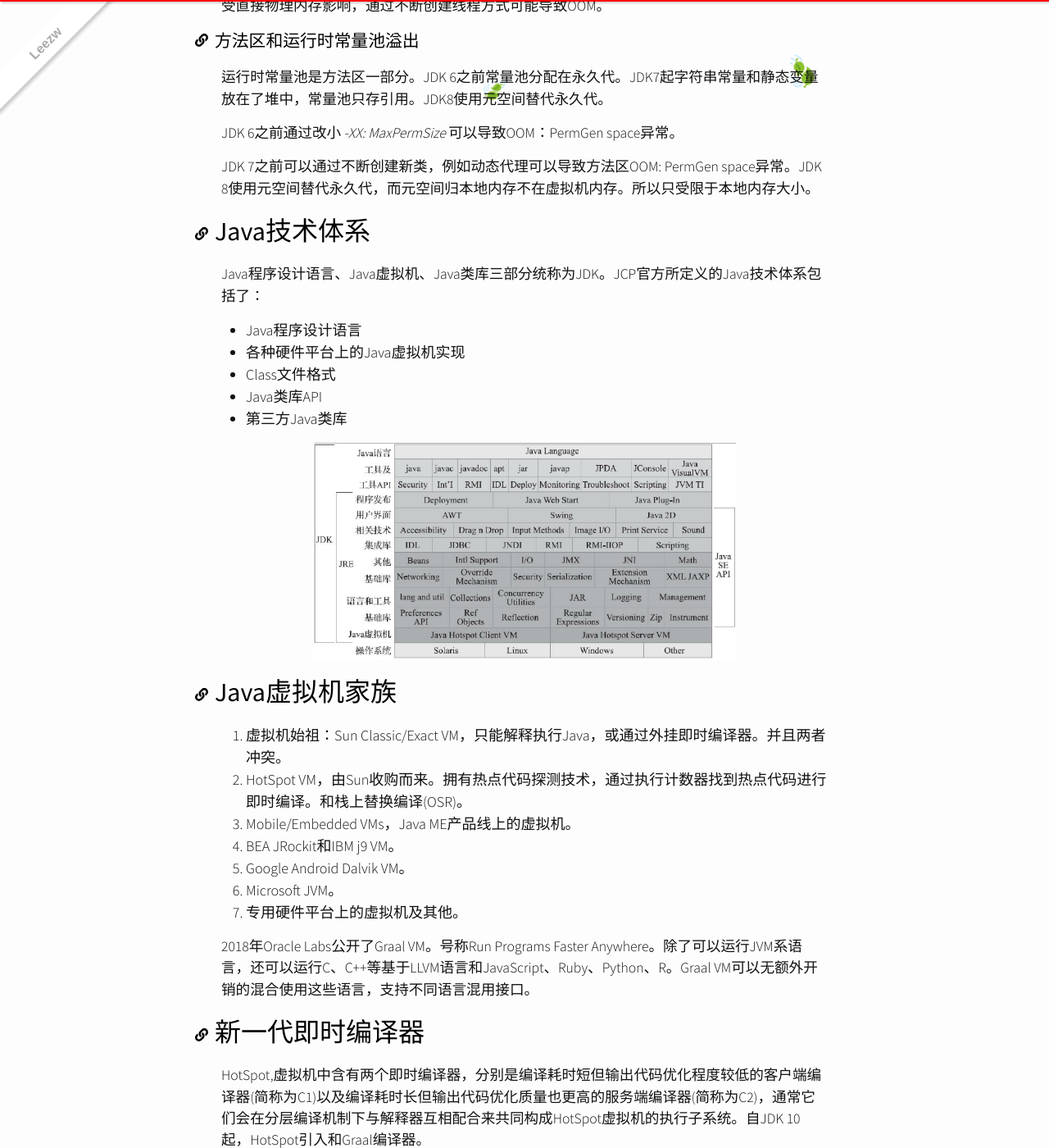
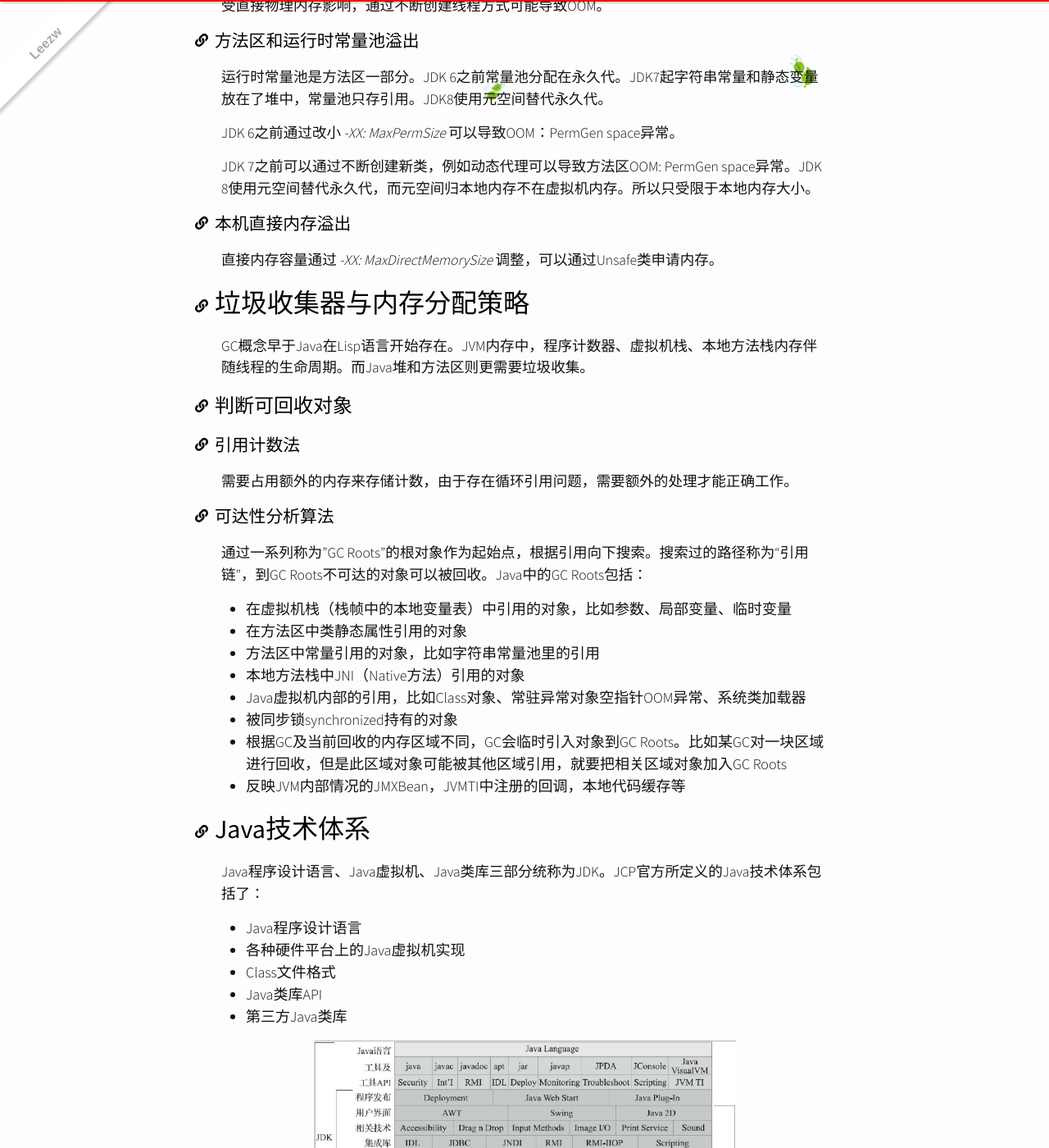
Before and after one commit to quantum-li/quantum-li.github.io, a Jekyll site: the page built from _posts/2020-06-07-understanding-the-jvm-advanced-features-and-best-practices.md, in a window 1280 px wide and 1400 px high, scrolled down 5801 px. Shown: the whole window at 82% size. Built offline with Jekyll 4.4.1, drawn with Linux system fonts in a browser that asks for light colours; nearby versions of some CDN libraries; comment, search, counter and statistics services are not loaded.

Commit message:
Update 2020-06-07-understanding-the-jvm-advanced-features-and-best-practices.md

```diff
--- a/_posts/2020-06-07-understanding-the-jvm-advanced-features-and-best-practices.md
+++ b/_posts/2020-06-07-understanding-the-jvm-advanced-features-and-best-practices.md
@@ -181,6 +181,38 @@ JDK 6之前通过改小 *-XX: MaxPermSize* 可以导致OOM：PermGen space异常
 
 JDK 7之前可以通过不断创建新类，例如动态代理可以导致方法区OOM: PermGen space异常。JDK 8使用元空间替代永久代，而元空间归本地内存不在虚拟机内存。所以只受限于本地内存大小。
 
+### 本机直接内存溢出
+
+直接内存容量通过 *-XX: MaxDirectMemorySize* 调整，可以通过Unsafe类申请内存。
+
+# 垃圾收集器与内存分配策略
+
+GC概念早于Java在Lisp语言开始存在。JVM内存中，程序计数器、虚拟机栈、本地方法栈内存伴随线程的生命周期。而Java堆和方法区则更需要垃圾收集。
+
+## 判断可回收对象
+
+### 引用计数法
+
+需要占用额外的内存来存储计数，由于存在循环引用问题，需要额外的处理才能正确工作。
+
+### 可达性分析算法
+
+通过一系列称为"GC Roots"的根对象作为起始点，根据引用向下搜索。搜索过的路径称为“引用链”，到GC Roots不可达的对象可以被回收。Java中的GC Roots包括：
+
++ 在虚拟机栈（栈帧中的本地变量表）中引用的对象，比如参数、局部变量、临时变量
++ 在方法区中类静态属性引用的对象
++ 方法区中常量引用的对象，比如字符串常量池里的引用
++ 本地方法栈中JNI（Native方法）引用的对象
++ Java虚拟机内部的引用，比如Class对象、常驻异常对象空指针OOM异常、系统类加载器
++ 被同步锁synchronized持有的对象
++ 根据GC及当前回收的内存区域不同，GC会临时引入对象到GC Roots。比如某GC对一块区域进行回收，但是此区域对象可能被其他区域引用，就要把相关区域对象加入GC Roots
++ 反映JVM内部情况的JMXBean，JVMTI中注册的回调，本地代码缓存等
+
+
+
+
+
+
 # Java技术体系
 
 Java程序设计语言、Java虚拟机、Java类库三部分统称为JDK。JCP官方所定义的Java技术体系包括了：
```
